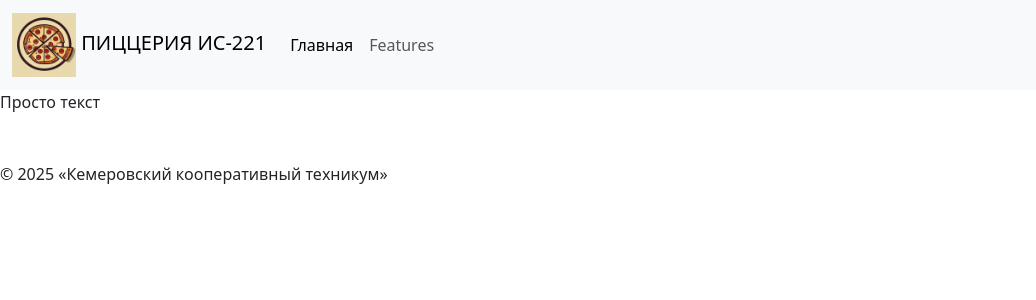
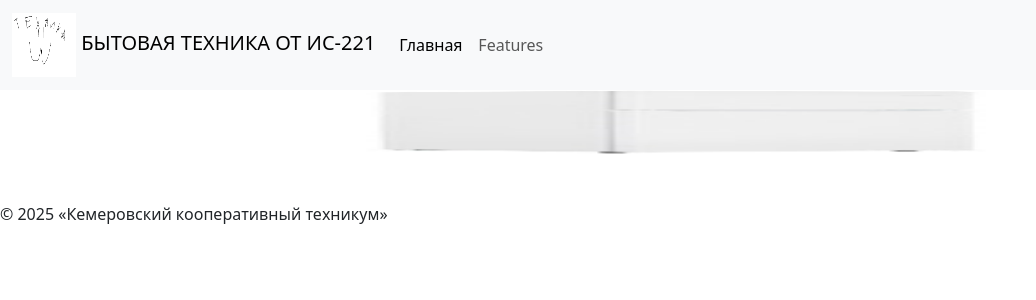
Before and after one commit to Coopteh/pizza221, a PHP site: page /pizza221/ in a window 1280 px wide. Shown: the top 300 px of the page, without its empty margins (0-1036 px from the left). Run offline with PHP 8.4, Linux system fonts and the light colour scheme; some libraries are stand-ins or nearby versions.

Commit message:
Главная страница с каруселью и описанием

```diff
--- a/index.php
+++ b/index.php
@@ -1,8 +1,8 @@
 <?php
 require_once("./vendor/autoload.php");
 
-use App\Views\BaseTemplate;
+use App\Views\HomeTemplate;
 
-$template = BaseTemplate::getTemplate();
-$resultTemplate = sprintf($template, "Основная страница", "Просто текст");
-echo $resultTemplate;
+$template = HomeTemplate::getTemplate();
+
+echo $template;
--- a/src/Views/BaseTemplate.php
+++ b/src/Views/BaseTemplate.php
@@ -10,16 +10,16 @@ class BaseTemplate
             <meta charset="UTF-8">
             <meta name="viewport" content="width=device-width, initial-scale=1.0">
             <title> %s </title>
-            <link rel="stylesheet" href="../../assets/css/bootstrap.min.css">
-            <script src="../../assets/css/bootstrap.bundle.js"></script>
+            <link rel="stylesheet" href="https://localhost/pizza221/assets/css/bootstrap.min.css">
+            <script src="https://localhost/pizza221/assets/js/bootstrap.bundle.js"></script>
         </head>
         <body>
             <header>
                 <nav class="navbar navbar-expand-lg bg-body-tertiary">
                 <div class="container-fluid">
                     <a class="navbar-brand" href="#">
-                        <img src="/../../assets/images/logo.png" alt="Логотип компании" width="64" height="64">
-                        ПИЦЦЕРИЯ ИС-221
+                        <img src="./assets/images/logo1.png" alt="Логотип компании" width="64" height="64">
+                        БЫТОВАЯ ТЕХНИКА ОТ ИС-221
                     </a>
                     <button class="navbar-toggler" type="button" data-bs-toggle="collapse" data-bs-target="#navbarNav" aria-controls="navbarNav" aria-expanded="false" aria-label="Toggle navigation">
                     <span class="navbar-toggler-icon"></span>
--- /dev/null
+++ b/src/Views/HomeTemplate.php
@@ -0,0 +1,33 @@
+<?php
+namespace App\Views;
+class HomeTemplate extends BaseTemplate {
+
+    public static function getTemplate():string {
+        $template = parent::getTemplate();
+        $title = 'Главная страница';
+        $content = '<div id="carouselExample" class="carousel slide">
+  <div class="carousel-inner">
+    <div class="carousel-item active">
+      <img src="./assets/images/t3.png" class="d-block w-100" alt="..." width="64" height="64">
+    </div>
+    <div class="carousel-item">
+      <img src="./assets/images/t1.png" class="d-block w-100" alt="..." width="64" height="64">
+    </div>
+    <div class="carousel-item">
+      <img src="./assets/images/t2.png" class="d-block w-100" alt="..." width="64" height="64">
+    </div>
+  </div>
+  <button class="carousel-control-prev" type="button" data-bs-target="#carouselExample" data-bs-slide="prev">
+    <span class="carousel-control-prev-icon" aria-hidden="true"></span>
+    <span class="visually-hidden">Previous</span>
+  </button>
+  <button class="carousel-control-next" type="button" data-bs-target="#carouselExample" data-bs-slide="next">
+    <span class="carousel-control-next-icon" aria-hidden="true"></span>
+    <span class="visually-hidden">Next</span>
+  </button>
+</div>';
+        $resultTemplate = sprintf($template, $title, $content);
+        return $resultTemplate;
+    }
+
+}
```
Also changed, not shown: assets/images/logo.png (deleted), assets/images/logo1.png (added), assets/images/t1.png (added), assets/images/t2.png (added), assets/images/t3.png (added).
